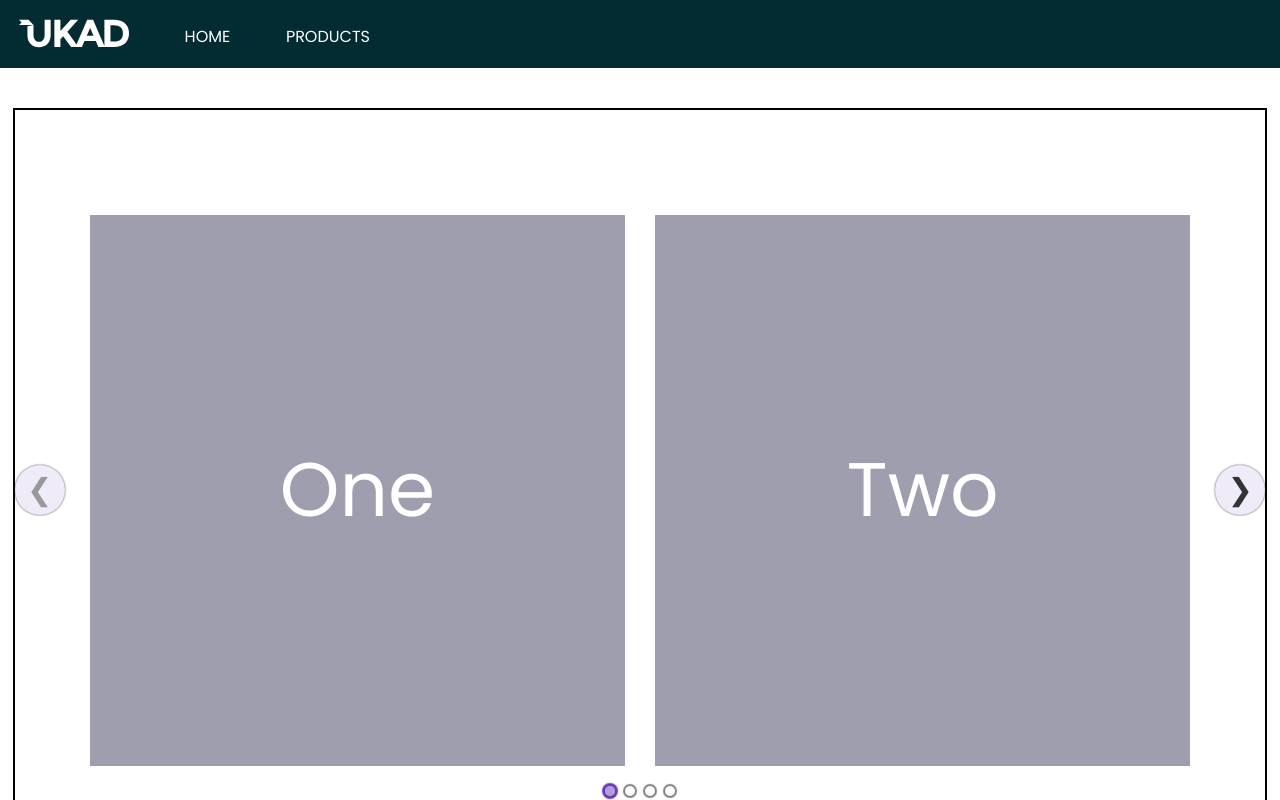
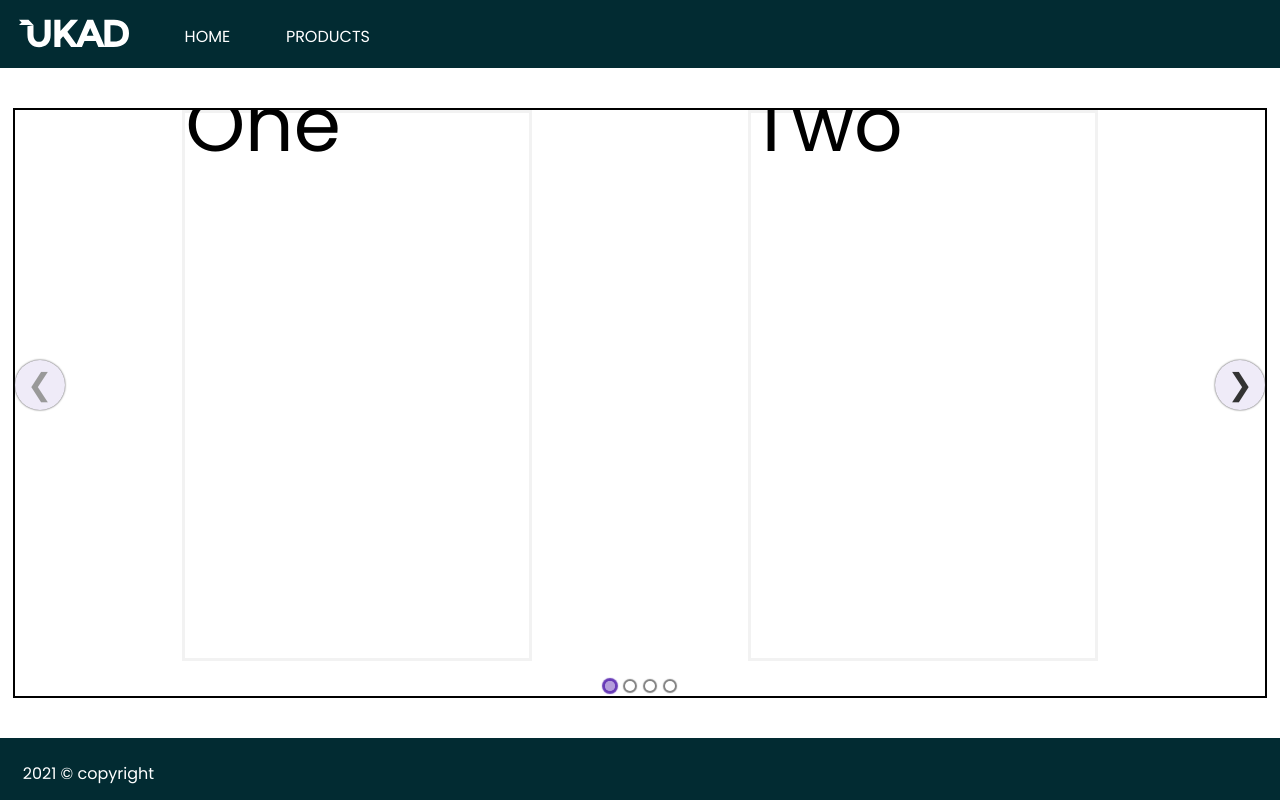
Before and after one commit to kirilsone/ukad_test, a React (Create React App) app: page / in a window 1280 px wide. Shown: the top 800 px of the page. Built offline with nearby package versions, Linux system fonts and the light colour scheme.

Commit message:
add content in carousel

```diff
--- a/src/App.js
+++ b/src/App.js
@@ -10,7 +10,7 @@ const App = () => {
       <div className={'appWrap'}>
           <Header/>
            <div id={'main'}>
-              <Home/>
+               <Home/>
            </div>
           <Footer/>
       </div>
--- a/src/components/Home/Home.tsx
+++ b/src/components/Home/Home.tsx
@@ -3,6 +3,10 @@ import Carousel from "react-elastic-carousel";
 import Item from "./Item";
 import "./styles.css";
 import Card4 from "../Products/CardsSection/Cards/Card4/Card4";
+import Card5 from "../Products/CardsSection/Cards/Card5/Card5";
+import Card6 from "../Products/CardsSection/Cards/Card6/Card6";
+import Card7 from "../Products/CardsSection/Cards/Card7/Card7";
+import Card8 from "../Products/CardsSection/Cards/Card8/Card8";
 
 const breakPoints = [
     { width: 1, itemsToShow: 1 },
@@ -19,10 +23,10 @@ const Home = () => {
                 <Item>Two</Item>
                 <Item>Three</Item>
                 <Item><Card4/></Item>
-                <Item>Five</Item>
-                <Item>Six</Item>
-                <Item>Seven</Item>
-                <Item>Eight</Item>
+                <Item><Card5/></Item>
+                <Item><Card6/></Item>
+                <Item><Card7/></Item>
+                <Item><Card8/></Item>
             </Carousel>
         </div>
     </>
--- a/src/components/Home/Item.js
+++ b/src/components/Home/Item.js
@@ -1,13 +1,13 @@
 import styled from "styled-components";
 
 export default styled.div`
-  display: flex;
-  justify-content: center;
-  align-items: center;
   height: 551px;
-  width: 100%;
-  background-color: #9e9eaf;
-  color: #fff;
+  max-width: 350px;
+  background-color: #fff;
+  color: black;
   margin: 0 15px;
   font-size: 4em;
+  flex: 1 1 22%;
+  min-width: 18rem;
+  border: 3px solid #F2F2F2;
 `;
--- a/src/components/Home/styles.css
+++ b/src/components/Home/styles.css
@@ -4,7 +4,6 @@
     align-items: center;
     justify-content: center;
     max-width: 95rem;
-    height: 100vh;
     width: 1500px;
     margin: 0 auto;
     border: black 2px solid;
@@ -17,8 +16,3 @@
 .carousel-wrapper {
     width: 100%;
 }
-
-.rec-carousel-item:focus {
-    outline: none;
-    box-shadow: inset 0 0 1px 0px violet;
-}
--- a/src/components/Products/CardsSection/Cards/Cards.module.css
+++ b/src/components/Products/CardsSection/Cards/Cards.module.css
@@ -1,12 +1,5 @@
-.cards__item{
+.cards__item {
     flex: 1 1 22%;
     min-width: 18rem;
     border: 3px solid #F2F2F2;
 }
-
-@media (max-width: 768px) {
-    .cards__item{
-      display: flex;
-        align-items: center;
-    }
-}
--- a/src/components/Products/Products.module.css
+++ b/src/components/Products/Products.module.css
@@ -1,7 +1,7 @@
 .ProductWrap{
     display: flex;
     flex-direction: column;
-    max-width: 95rem;
+    max-width: 100rem;
     margin: 0 auto;
 }
 h2 {
```
Also changed, not shown: 1 other file (tests, documents, lock files or other folders).
